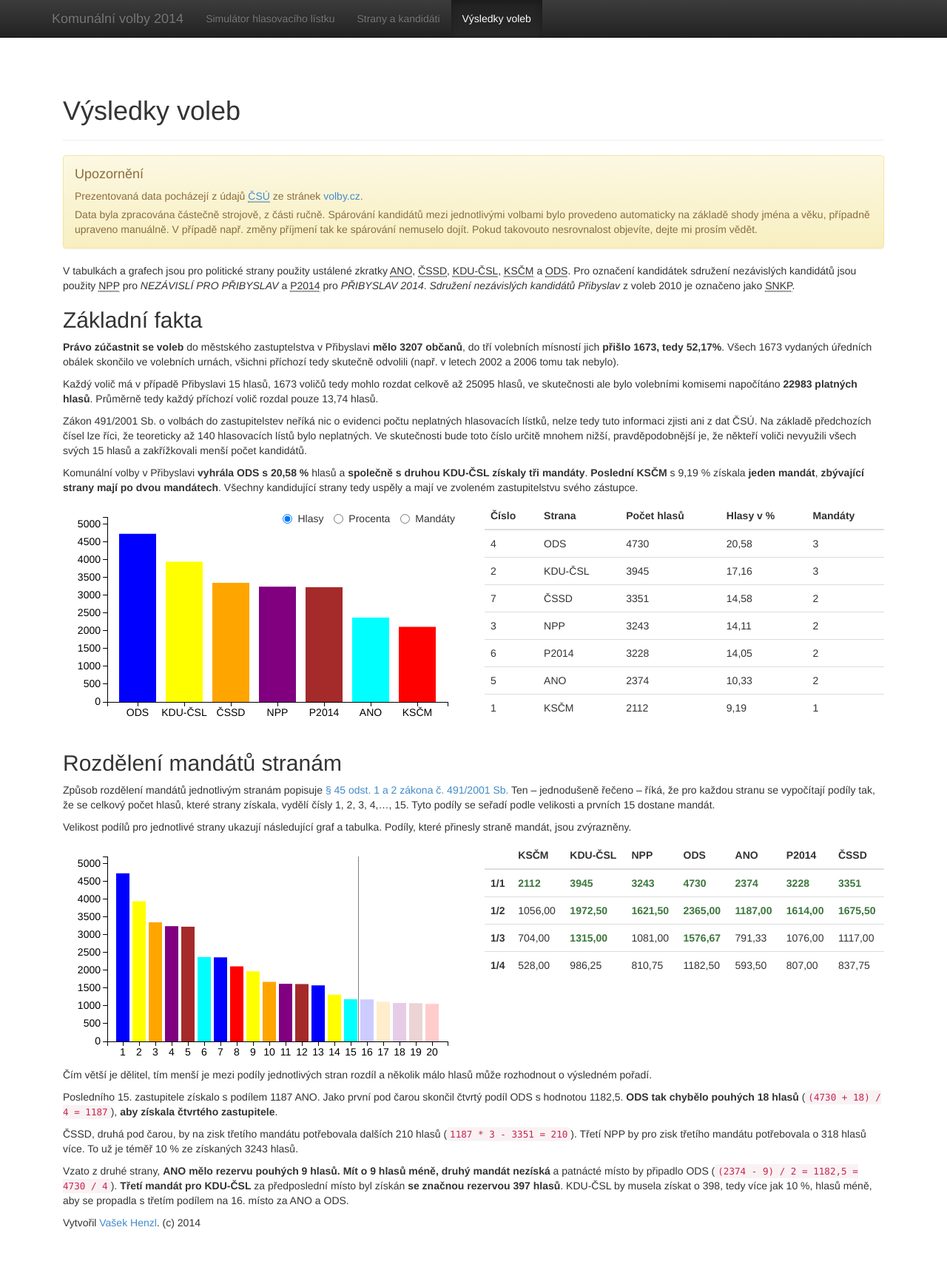
After one commit to vhenzl/volby, a PHP site: page /volby/vysledky-voleb.html in a window 1280 px wide. The commit adds this page. Shown: the whole page at 74% size. Run offline with PHP 8.4, Linux system fonts and the light colour scheme.

Commit message:
výsledky a rozdělění mandátů

```diff
--- a/zastupitelstvo-2014/assets/css/style.css
+++ b/zastupitelstvo-2014/assets/css/style.css
@@ -4,3 +4,6 @@ body {
 .volby-template {
   padding: 40px 15px;
 }
+.text-bold {
+    font-weight: bold;
+}
--- /dev/null
+++ b/zastupitelstvo-2014/assets/js/chart-mandates.js
@@ -0,0 +1,134 @@
+(function () {
+    function createChart(elementId, w, h, data) {
+        var margin = { top: 20, right: 20, bottom: 30, left: 60 },
+            width = parseInt(d3.select(elementId).style('width'), 10) - margin.left - margin.right,
+            height = h - margin.top - margin.bottom,
+            yTopSpace = 1.1,
+            barPadding = .2;
+
+        function xSelector(d, i) {
+            return d.Order;
+        }
+
+        function yValueSelector(d, i) {
+            return d.Votes;
+        }
+
+        function getSvgWidth() { return width + margin.left + margin.right };
+
+        var xScale = d3.scale.ordinal()
+            .rangeRoundBands([0, width], barPadding);
+
+        var yScale = d3.scale.linear()
+            .range([height, 0]);
+
+        var yValueMax = d3.max(data, yValueSelector) * yTopSpace;
+
+        xScale.domain(data.map(xSelector));
+        yScale.domain([0, yValueMax]);
+
+        var xAxis = d3.svg.axis()
+            .scale(xScale)
+            .orient('bottom');
+
+        var yAxis = d3.svg.axis()
+            .scale(yScale)
+            .orient('left')
+            .ticks(10, 'd');
+
+        var svg = d3.select(elementId).append('svg')
+            .attr('class', 'chart bar-chart')
+            .attr('width', getSvgWidth())
+            .attr('height', height + margin.top + margin.bottom);
+
+        var chart = svg.append('g')
+            .attr('transform', 'translate(' + margin.left + ',' + margin.top + ')');
+
+        chart.append('g')
+            .attr('class', 'x axis')
+            .attr('transform', 'translate(0,' + height + ')')
+            .call(xAxis);
+
+        chart.append('g')
+            .attr('class', 'y axis')
+            .call(yAxis);
+
+        var bar = chart.selectAll('.bar')
+            .data(data)
+            .enter().append('rect')
+            .attr('class', 'bar')
+            .attr('x', function (d, e) { return xScale(xSelector(d, e)); })
+            .attr('width', xScale.rangeBand())
+            .attr('y', function (d, i) { return height; })
+            .attr('height', 0)
+            .style('fill', function (d) { return d.Color })
+            .style('opacity', function (d) { return d.Mandate ? 1 : .2; });
+
+        bar.transition()
+            .duration(500)
+            .delay(function (d, i) { return i * 10; })
+            .attr('y', function (d, e) { return yScale(yValueSelector(d, e)); })
+            .attr("height", function (d, i) { return height - yScale(yValueSelector(d, i)); });
+
+        var border = chart
+            .append('line')
+            .attr('class', 'border')
+            .attr('x1', function (d, e) { return xScale(16) -1 - (xScale.rangeBand() * (1 + barPadding) - xScale.rangeBand()) / 2; })
+            .attr("y1", 0)
+            .attr("x2", function (d, e) { return xScale(16) -1 - (xScale.rangeBand() * (1 + barPadding) - xScale.rangeBand()) / 2; })
+            .attr("y2", height)
+            .attr("stroke-width", 1)
+            .attr("stroke", "black");
+
+        d3.select(window).on('resize', resize);
+
+        function resize() {
+            width = getElementWidth() - margin.left - margin.right;
+
+            xScale.rangeRoundBands([0, width], .2);
+
+            svg.attr('width', getSvgWidth())
+
+            bar.attr('x', function (d, e) { return xScale(xSelector(d, e)); })
+                .attr('width', xScale.rangeBand());
+
+            chart.select('.x.axis').call(xAxis);
+        }
+
+    };
+
+    var raw = [
+        { Number: 4, Votes: 4730.0000 },
+        { Number: 2, Votes: 3945.0000 },
+        { Number: 7, Votes: 3351.0000 },
+        { Number: 3, Votes: 3243.0000 },
+        { Number: 6, Votes: 3228.0000 },
+        { Number: 5, Votes: 2374.0000 },
+        { Number: 4, Votes: 2365.0000 },
+        { Number: 1, Votes: 2112.0000 },
+        { Number: 2, Votes: 1972.5000 },
+        { Number: 7, Votes: 1675.5000 },
+        { Number: 3, Votes: 1621.5000 },
+        { Number: 6, Votes: 1614.0000 },
+        { Number: 4, Votes: 1576.6667 },
+        { Number: 2, Votes: 1315.0000 },
+        { Number: 5, Votes: 1187.0000 },
+        { Number: 4, Votes: 1182.5000 },
+        { Number: 7, Votes: 1117.0000 },
+        { Number: 3, Votes: 1081.0000 },
+        { Number: 6, Votes: 1076.0000 },
+        { Number: 1, Votes: 1056.0000 }
+    ];
+
+    var data = _.map(raw, function (v, k) {
+        var candidateList = candidateLists['2014'][v.Number.toString()];
+        return {
+            Order: k + 1,
+            Votes: v.Votes,
+            Name: candidateList.Abbr,
+            Mandate: k < 15,
+            Color: candidateList.Color
+        };
+    });
+    createChart('#chart-mandates', 540, 300, data);
+})();
--- /dev/null
+++ b/zastupitelstvo-2014/assets/js/chart-result.js
@@ -0,0 +1,153 @@
+(function () {
+
+    function createChart(elementId, w, h, data) {
+        var margin = { top: 20, right: 20, bottom: 30, left: 60 },
+            width = parseInt(d3.select(elementId).style('width'), 10) - margin.left - margin.right,
+            height = h - margin.top - margin.bottom;
+        var yTopSpace = 1.1;
+
+        function xSelector(d, i) {
+            return d.Name;
+        }
+
+        function yValueSelector(d, i) {
+            return d.Votes;
+        }
+
+        function yPercentageSelector(d, i) {
+            return d.Percent;
+        }
+
+        function yMandateSelector(d, i) {
+            return d.Mandates;
+        }
+
+        function getSvgWidth() { return width + margin.left + margin.right };
+
+        var xScale = d3.scale.ordinal()
+            .rangeRoundBands([0, width], .2);
+
+        var yScale = d3.scale.linear()
+            .range([height, 0]);
+
+        var yValueMax = d3.max(data, yValueSelector) * yTopSpace;
+        var yPercentageMax = d3.max(data, yPercentageSelector) * yTopSpace;
+        var yMandateMax = d3.max(data, yMandateSelector) * yTopSpace;
+
+        xScale.domain(data.map(xSelector));
+        yScale.domain([0, yValueMax]);
+
+        var xAxis = d3.svg.axis()
+            .scale(xScale)
+            .orient('bottom');
+
+        var yAxis = d3.svg.axis()
+            .scale(yScale)
+            .orient('left')
+            .ticks(10, 'd');
+
+        var svg = d3.select(elementId).append('svg')
+            .attr('class', 'chart bar-chart')
+            .attr('width', getSvgWidth())
+            .attr('height', height + margin.top + margin.bottom);
+
+        var chart = svg.append('g')
+            .attr('transform', 'translate(' + margin.left + ',' + margin.top + ')');
+
+        chart.append('g')
+            .attr('class', 'x axis')
+            .attr('transform', 'translate(0,' + height + ')')
+            .call(xAxis);
+
+        chart.append('g')
+            .attr('class', 'y axis')
+            .call(yAxis);
+
+        var bar = chart.selectAll('.bar')
+            .data(data)
+            .enter().append('rect')
+            .attr('class', 'bar')
+            .attr('x', function (d, e) { return xScale(xSelector(d, e)); })
+            .attr('width', xScale.rangeBand())
+            .attr('y', function (d, i) { return height; })
+            .attr('height', 0)
+            .style('fill', function (d) { return d.Color });
+
+        bar.transition()
+            .duration(500)
+            .delay(function (d, i) { return i * 10; })
+            .attr('y', function (d, e) { return yScale(yValueSelector(d, e)); })
+            .attr("height", function (d, i) { return height - yScale(yValueSelector(d, i)); });
+
+        d3.selectAll(elementId + ' .mode-switch input').on('change', onModeChange);
+        d3.select(window).on('resize', resize);
+
+        function resize() {
+            width = parseInt(d3.select(elementId).style('width'), 10) - margin.left - margin.right;
+
+            xScale.rangeRoundBands([0, width], .2);
+
+            svg.attr('width', getSvgWidth())
+
+            bar.attr('x', function (d, e) { return xScale(xSelector(d, e)); })
+                .attr('width', xScale.rangeBand());
+
+            chart.select('.x.axis').call(xAxis);
+        }
+
+        function onModeChange() {
+            var ySelector, yMax;
+            switch (this.value) {
+                case 'mandate':
+                    ySelector = yMandateSelector;
+                    yMax = yMandateMax;
+                    yAxis.ticks(yMandateMax, 'd');
+                    break;
+                case 'percent':
+                    ySelector = yPercentageSelector;
+                    yMax = yPercentageMax;
+                    yAxis.ticks(10, '%');
+                    break;
+                case 'value':
+                default:
+                    ySelector = yValueSelector;
+                    yMax = yValueMax;
+                    yAxis.ticks(10, 'd');
+                    break;
+            }
+
+            yScale.domain([0, yMax]);
+            bar.transition()
+                .duration(500)
+                .delay(function (d, i) { return i * 100; })
+                .attr('y', function (d, e) { return yScale(ySelector(d, e)); })
+                .attr('height', function (d, e) { return height - yScale(ySelector(d, e)); })
+
+            yAxis.scale(yScale);
+            chart.select('.y.axis').call(yAxis);
+        }
+    };
+
+    var raw = [
+        { Number: 4, Votes: 4730, Percent: 20.58, Mandates: 3 },
+        { Number: 2, Votes: 3945, Percent: 17.16, Mandates: 3 },
+        { Number: 7, Votes: 3351, Percent: 14.58, Mandates: 2 },
+        { Number: 3, Votes: 3243, Percent: 14.11, Mandates: 2 },
+        { Number: 6, Votes: 3228, Percent: 14.05, Mandates: 2 },
+        { Number: 5, Votes: 2374, Percent: 10.33, Mandates: 2 },
+        { Number: 1, Votes: 2112, Percent: 9.19, Mandates: 1 }
+    ];
+    var data = _.map(raw, function (v, k) {
+        var candidateList = candidateLists['2014'][v.Number.toString()];
+        return {
+            Number: v.Number,
+            Votes: v.Votes,
+            Percent: v.Percent / 100,
+            Name: candidateList.Abbr,
+            Mandates: v.Mandates,
+            Color: candidateList.Color
+        };
+    });
+
+    createChart('#chart-result', 540, 300, data);
+})();
--- /dev/null
+++ b/zastupitelstvo-2014/vysledky-voleb.html
@@ -0,0 +1,238 @@
+<!DOCTYPE html>
+<html lang="cs">
+<head>
+    <meta charset="utf-8" />
+    <meta http-equiv="X-UA-Compatible" content="IE=edge" />
+    <meta name="viewport" content="width=device-width, initial-scale=1" />
+    <meta name="description" content="" />
+    <meta name="author" content="Vašek Henzl, vasek.henzl@gmail.com">
+    <link rel="canonical" href="http://volby.pribyslavsko.info/zastupitelstvo-2014/vysledky-voleb">
+    <!--<link rel="icon" href="../../favicon.ico">-->
+
+    <title>Výsledky voleb | Komunální volby Přibyslav 2014</title>
+
+    <!-- CSS -->
+    <link rel="stylesheet" href="./assets/css/bootstrap.min.css" />
+    <link rel="stylesheet" href="./assets/css/bootstrap-theme.min.css" />
+    <link rel="stylesheet" href="./assets/css/style.css" />
+
+    <!-- HTML5 shim and Respond.js IE8 support of HTML5 elements and media queries -->
+    <!--[if lt IE 9]>
+        <script src="./assets/js/libs/html5shiv.min.js"></script>
+        <script src="./assets/js/libs/respond.min.js"></script>
+    <![endif]-->
+
+    <style>
+        .chart-placeholder {
+            position: relative;
+        }
+       .bar-chart .axis path,
+       .bar-chart .axis line {
+            fill: none;
+            stroke: #000;
+            shape-rendering: crispEdges;
+        }
+       .chart-placeholder .mode-switch {
+           position:absolute;
+           top: 10px;
+           right: 10px;
+       }
+
+       .chart line.border {
+            fill: none;
+            stroke: #808080;
+            shape-rendering: crispEdges;
+        }
+    </style>
+</head>
+
+<body>
+
+    <div class="navbar navbar-inverse navbar-fixed-top" role="navigation">
+        <div class="container">
+            <div class="navbar-header">
+                <button type="button" class="navbar-toggle collapsed" data-toggle="collapse" data-target=".navbar-collapse">
+                    <span class="sr-only">Navigace</span>
+                    <span class="icon-bar"></span>
+                    <span class="icon-bar"></span>
+                    <span class="icon-bar"></span>
+                </button>
+                <a class="navbar-brand" href="#">Komunální volby 2014</a>
+            </div>
+            <div class="collapse navbar-collapse">
+                <ul class="nav navbar-nav">
+                    <li><a href="./simulator-hlasovaciho-listu">Simulátor hlasovacího lístku</a></li>
+                    <li><a href="./strany-a-kandidati">Strany a kandidáti</a></li>
+                    <li class="active"><a href="./vysledky-voleb">Výsledky voleb</a></li>
+                </ul>
+            </div><!--/.nav-collapse -->
+        </div>
+    </div>
+
+    <div class="container">
+
+        <div class="volby-template">
+
+            <div class="page-header">
+                <h1>Výsledky voleb</h1>
+            </div>
+
+            <div class="alert alert-warning">
+                <h4>Upozornění</h4>
+                <p>Prezentovaná data pocházejí z údajů <a href="http://www.czso.cz/"><abbr title="Český statistický úřad">ČSÚ</abbr></a> ze stránek <a href="http://volby.cz/">volby.cz</a>.</p>
+                <p>
+                    Data byla zpracována částečně strojově, z části ručně. Spárování kandidátů mezi jednotlivými volbami bylo provedeno automaticky na základě shody jména a věku, případně upraveno manuálně.
+                    V případě např. změny příjmení tak ke spárování nemuselo dojít. Pokud takovouto nesrovnalost objevíte, dejte mi prosím vědět.
+                </p>
+            </div>
+
+            <p>
+                V tabulkách a grafech jsou pro politické strany použity ustálené zkratky <abbr title="ANO 2011">ANO</abbr>, <abbr title="Česká strana sociálně demokratická'">ČSSD</abbr>,
+                <abbr title="Křesťanská a demokratická unie - Československá strana lidová">KDU-ČSL</abbr>, <abbr title="Komunistická strana Čech a Moravy">KSČM</abbr>
+                a <abbr title="Občanská demokratická strana">ODS</abbr>.
+                Pro označení kandidátek sdružení nezávislých kandidátů jsou použity <abbr title="NEZÁVISLÍ PRO PŘIBYSLAV">NPP</abbr> pro <i>NEZÁVISLÍ PRO PŘIBYSLAV</i>
+                a <abbr title="PŘIBYSLAV 2014">P2014</abbr> pro <i>PŘIBYSLAV 2014</i>.
+                <i>Sdružení nezávislých kandidátů Přibyslav</i> z voleb 2010 je označeno jako <abbr title="Sdružení nezávislých kandidátů Přibyslav">SNKP</abbr>.
+            </p>
+
+            <section>
+                <h2>Základní fakta</h2>
+                <p>
+                    <strong> Právo zúčastnit se voleb</strong> do městského zastuptelstva v Přibyslavi <strong>mělo 3207 občanů</strong>,
+                    do tří volebních mísností jich <strong>přišlo 1673, tedy 52,17%</strong>.
+                    Všech 1673 vydaných úředních obálek skončilo ve volebních urnách, všichni příchozí tedy skutečně odvolili (např. v letech 2002 a 2006 tomu tak nebylo).
+                </p>
+                <p>
+                    Každý volič má v případě Přibyslavi 15 hlasů, 1673 voličů tedy mohlo rozdat celkově až 25095 hlasů,
+                    ve skutečnosti ale bylo volebními komisemi napočítáno <strong>22983 platných hlasů</strong>.
+                    Průměrně tedy každý příchozí volič rozdal pouze 13,74 hlasů.
+                </p>
+                <p>
+                    Zákon 491/2001 Sb. o volbách do zastupitelstev neříká nic o evidenci počtu neplatných hlasovacích lístků, nelze tedy tuto informaci zjisti ani z dat ČSÚ.
+                    Na základě předchozích čísel lze říci, že teoreticky až 140 hlasovacích lístů bylo neplatných. Ve skutečnosti bude toto číslo určitě mnohem nižší,
+                    pravděpodobnější je, že někteří voliči nevyužili všech svých 15 hlasů a zakřížkovali menší počet kandidátů.
+                </p>
+                <p>
+                    Komunální volby v Přibyslavi <strong>vyhrála ODS s 20,58 %</strong> hlasů a <strong>společně s druhou KDU-ČSL získaly tři mandáty</strong>.
+                    <strong>Poslední KSČM</strong> s 9,19 % získala <strong>jeden mandát</strong>,
+                    <strong>zbývající strany mají po dvou mandátech</strong>. Všechny kandidující strany tedy uspěly a mají ve zvoleném zastupitelstvu svého zástupce.
+                </p>
+
+
+                <div class="row">
+                    <div class="col-md-6">
+                        <div id="chart-result" class="chart-placeholder">
+                            <div class="mode-switch">
+                                <label class="radio-inline">
+                                    <input type="radio" name="mode" value="value" checked> Hlasy
+                                </label>
+                                <label class="radio-inline">
+                                    <input type="radio" name="mode" value="percent"> Procenta
+                                </label>
+                                <label class="radio-inline">
+                                    <input type="radio" name="mode" value="mandate"> Mandáty
+                                </label>
+                            </div>
+                            <!--<figcaption>Celkové výsledky voleb</figcaption>-->
+                        </div>
+                    </div>
+                    <div class="col-md-6">
+                        <table class="table">
+                            <thead>
+                                <tr><th>Číslo</th><th>Strana</th><th>Počet hlasů</th><th>Hlasy v %</th><th>Mandáty</th></tr>
+                            </thead>
+                            <tr><td>4</td><td>ODS</td><td>4730</td><td>20,58</td><td>3</td></tr>
+                            <tr><td>2</td><td>KDU-ČSL</td><td>3945</td><td>17,16</td><td>3</td></tr>
+                            <tr><td>7</td><td>ČSSD</td><td>3351</td><td>14,58</td><td>2</td></tr>
+                            <tr><td>3</td><td>NPP</td><td>3243</td><td>14,11</td><td>2</td></tr>
+                            <tr><td>6</td><td>P2014</td><td>3228</td><td>14,05</td><td>2</td></tr>
+                            <tr><td>5</td><td>ANO</td><td>2374</td><td>10,33</td><td>2</td></tr>
+                            <tr><td>1</td><td>KSČM</td><td>2112</td><td>9,19</td><td>1</td></tr>
+                        </table>
+                    </div>
+                </div>
+            </section>
+
+            <section>
+                <h2>Rozdělení mandátů stranám</h2>
+
+                <p>
+                    Způsob rozdělení mandátů jednotlivým stranám popisuje <a href="http://www.zakonyprolidi.cz/cs/2001-491/zneni-20140407#p45-1">§ 45 odst. 1 a 2 zákona č. 491/2001 Sb.</a>
+                    Ten – jednodušeně řečeno – říká, že pro každou stranu se vypočítají podíly tak, že se celkový počet hlasů, které strany získala, vydělí čísly 1, 2, 3, 4,…, 15.
+                    Tyto podíly se seřadí podle velikosti a prvních 15 dostane mandát.
+                </p>
+                <p>Velikost podílů pro jednotlivé strany ukazují následující graf a tabulka. Podíly, které přinesly straně mandát, jsou zvýrazněny.</p>
+
+                <div class="row">
+                    <div class="col-md-6">
+                        <div id="chart-mandates">
+                        </div>
+                    </div>
+                    <div class="col-md-6">
+                        <table class="table">
+                            <thead>
+                                <tr><th></th><th>KSČM</th><th>KDU-ČSL</th><th>NPP</th><th>ODS</th><th>ANO</th><th>P2014</th><th>ČSSD</th></tr>
+                            </thead>
+                            <tr><th>1/1</th><td class="text-bold text-success">2112</td><td class="text-bold text-success">3945</td><td class="text-bold text-success">3243</td><td class="text-bold text-success">4730</td><td class="text-bold text-success">2374</td><td class="text-bold text-success">3228</td><td class="text-bold text-success">3351</td></tr>
+                            <tr><th>1/2</th><td>1056,00</td><td class="text-bold text-success">1972,50</td><td class="text-bold text-success">1621,50</td><td class="text-bold text-success">2365,00</td><td class="text-bold text-success">1187,00</td><td class="text-bold text-success">1614,00</td><td class="text-bold text-success">1675,50</td></tr>
+                            <tr><th>1/3</th><td>704,00</td><td class="text-bold text-success">1315,00</td><td>1081,00</td><td class="text-bold text-success">1576,67</td><td>791,33</td><td>1076,00</td><td>1117,00</td></tr>
+                            <tr><th>1/4</th><td>528,00</td><td>986,25</td><td>810,75</td><td>1182,50</td><td>593,50</td><td>807,00</td><td>837,75</td></tr>
+                        </table>
+                    </div>
+                </div>
+                <p>
+                    Čím větší je dělitel, tím menší je mezi podíly jednotlivých stran rozdíl a několik málo hlasů může rozhodnout o výsledném pořadí.
+                </p>
+                <p>
+                    Posledního 15. zastupitele získalo s podílem 1187 ANO. Jako první pod čarou skončil čtvrtý podíl ODS s hodnotou 1182,5.
+                    <strong>ODS tak chybělo pouhých 18 hlasů</strong> (<code>(4730 + 18) / 4 = 1187</code>), <strong>aby získala čtvrtého zastupitele</strong>.
+                </p>
+                <p>
+                    ČSSD, druhá pod čarou, by na zisk třetího mandátu potřebovala dalších 210 hlasů (<code>1187 * 3 - 3351 = 210</code>).
+                    Třetí NPP by pro zisk třetího mandátu potřebovala o 318 hlasů více. To už je téměř 10 % ze získaných 3243 hlasů.
+                </p>
+                <p>
+                    Vzato z druhé strany, <strong>ANO mělo rezervu pouhých 9 hlasů. Mít o 9 hlasů méně, druhý mandát nezíská</strong> a patnácté místo by připadlo ODS
+                    (<code>(2374 - 9) / 2 = 1182,5 = 4730 / 4</code>).
+                    <strong>Třetí mandát pro KDU-ČSL</strong> za předposlední místo byl získán <strong>se značnou rezervou 397 hlasů</strong>.
+                    KDU-ČSL by musela získat o 398, tedy více jak 10 %, hlasů méně, aby se propadla s třetím podílem na 16. místo za ANO a ODS.
+                </p>
+            </section>
+
+            <div id="circle"></div>
+
+            <div id="patka">
+                <p>Vytvořil <a href="http://henzl.info/">Vašek Henzl</a>. (c) 2014</p>
+            </div>
+
+            <!--<iframe src="//www.facebook.com/plugins/like.php?href=http%3A%2F%2Fvolby.pribyslavsko.info%2Fzastupitelstvo-2014%2Fzkusebni-hlasovaci-listek&amp;width&amp;layout=standard&amp;action=like&amp;show_faces=true&amp;share=true&amp;height=80&amp;appId=132062036888648" scrolling="no" frameborder="0" style="border:none; overflow:hidden; height:80px;" allowtransparency="true"></iframe>-->
+        </div>
+
+    </div><!-- /.container -->
+    <script src="./assets/js/libs/jquery.min.js"></script>
+    <script src="./assets/js/libs/bootstrap.min.js"></script>
+    <!-- IE10 viewport hack for Surface/desktop Windows 8 bug -->
+    <!--<script src="../../assets/js/ie10-viewport-bug-workaround.js"></script>-->
+    <script src="./assets/js/libs/d3.v3.min.js"></script>
+    <script src="./assets/js/libs/underscore-min.js"></script>
+
+    <!-- -->
+    <script src="./assets/js/common.js"></script>
+    <script src="./assets/js/chart-result.js"></script>
+    <script src="./assets/js/chart-mandates.js"></script>
+
+    <!-- Google Analytics -->
+    <!--<script>
+    (function (i, s, o, g, r, a, m) {
+        i['GoogleAnalyticsObject'] = r; i[r] = i[r] || function () {
+            (i[r].q = i[r].q || []).push(arguments)
+        }, i[r].l = 1 * new Date(); a = s.createElement(o),
+        m = s.getElementsByTagName(o)[0]; a.async = 1; a.src = g; m.parentNode.insertBefore(a, m)
+    })(window, document, 'script', '//www.google-analytics.com/analytics.js', 'ga');
+
+    ga('create', 'UA-55523273-1', 'auto');
+    ga('send', 'pageview');
+
+    </script>-->
+</body>
+</html>
```
